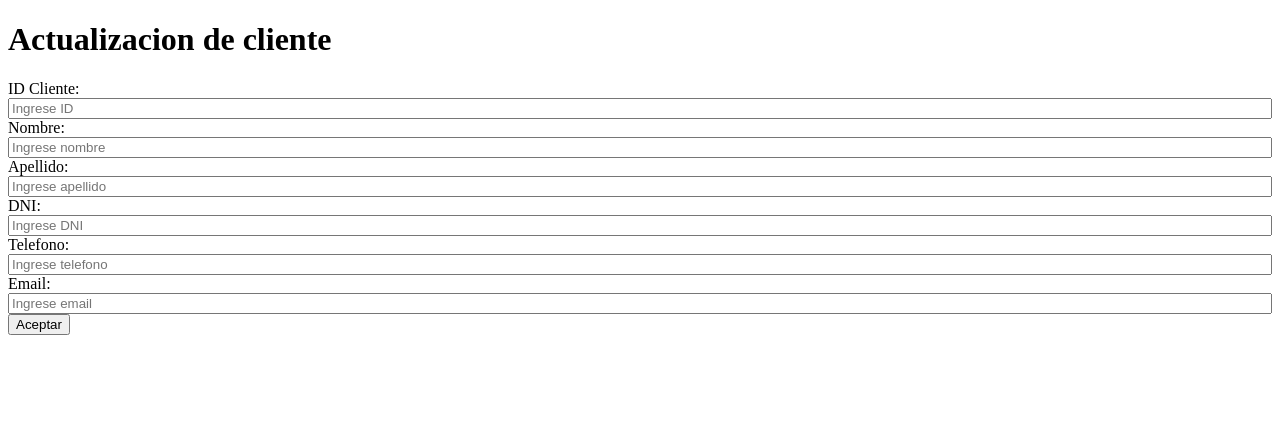
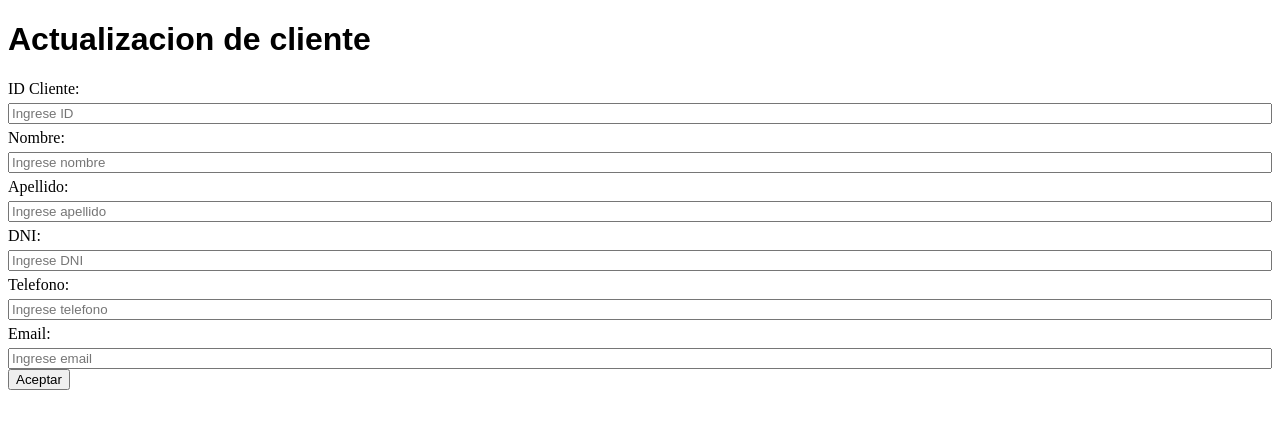
Before and after one commit to Julio-Martel/mechanic-workshop-api, a plain HTML site: page public/actualizarCliente.html in a window 1280 px wide. Drawn offline with Linux system fonts and the light colour scheme.

Commit message:
Se han agregado clases a los label

```diff
--- a/public/actualizarCliente.css
+++ b/public/actualizarCliente.css
@@ -1,4 +1,9 @@
+.titulo{
+    font-family: Arial, Helvetica, sans-serif;
+}
+
 .form-class{
     display: flex;
     flex-direction: column;
+    gap: 5px;
 }
--- a/public/actualizarCliente.html
+++ b/public/actualizarCliente.html
@@ -9,26 +9,26 @@
 <body>
     <div>
         <div>
-            <h1>Actualizacion de cliente</h1>
+            <h1 class="titulo">Actualizacion de cliente</h1>
         </div>
         <div>
             <form class="form-class">
-                <label for="id-cliente">ID Cliente:</label>
+                <label for="id-cliente" class="label-class">ID Cliente:</label>
                 <input type="number" id="id-cliente" placeholder="Ingrese ID" min="1">
 
-                <label for="nom-cliente">Nombre:</label>
+                <label for="nom-cliente" class="label-class">Nombre:</label>
                 <input type="text" id="nom-cliente" placeholder="Ingrese nombre">
 
-                <label for="ape-cliente">Apellido:</label>
+                <label for="ape-cliente" class="label-class">Apellido:</label>
                 <input type="text" id="ape-cliente" placeholder="Ingrese apellido">
 
-                <label for="dni-cliente">DNI:</label>
+                <label for="dni-cliente" class="label-class">DNI:</label>
                 <input type="text" id="dni-cliente" placeholder="Ingrese DNI">
 
-                <label for="tel-cliente">Telefono:</label>
+                <label for="tel-cliente" class="label-class">Telefono:</label>
                 <input type="tel" id="tel-cliente" placeholder="Ingrese telefono">
 
-                <label for="em-cliente">Email:</label>
+                <label for="em-cliente" class="label-class">Email:</label>
                 <input type="email" id="em-cliente" placeholder="Ingrese email">
             </form>
 
```
